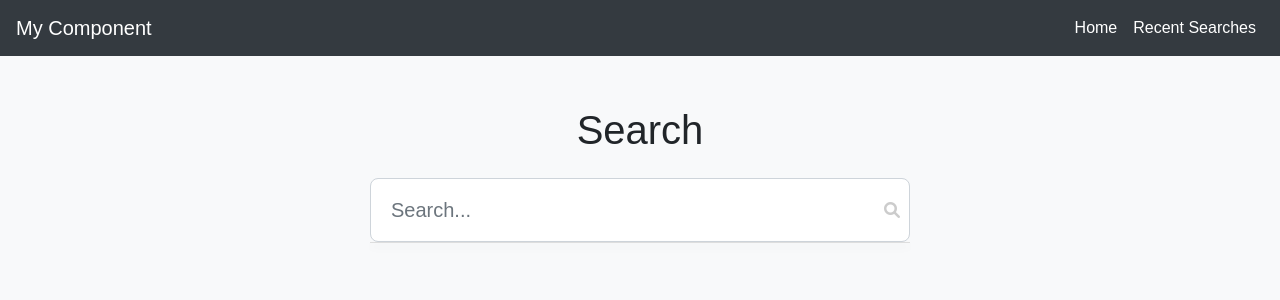
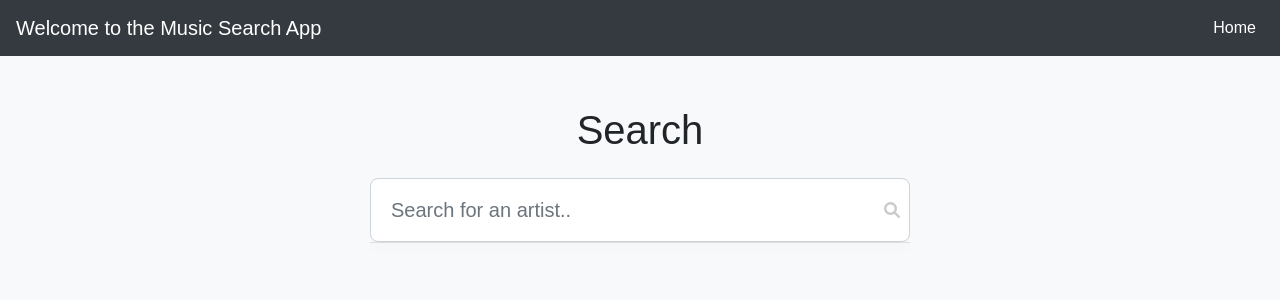
Before and after one commit to ridney2019/autocomplete_component, a Django app: page / in a window 1280 px wide. Shown: the top 300 px of the page. Run offline with Django 3.2, Linux system fonts and the light colour scheme; some libraries are stand-ins or nearby versions.

Commit message:
fix() recent searched

```diff
--- a/search_app/forms.py
+++ /dev/null
@@ -1,4 +0,0 @@
-from django import forms
-
-class ArtistForm(forms.Form):
-    name = forms.CharField(max_length=100, label='Artist Name')
--- a/search_app/templates/search_app/search.html
+++ b/search_app/templates/search_app/search.html
@@ -12,7 +12,7 @@
 </head>
 <body>
     <nav class="navbar navbar-expand-lg navbar-dark">
-        <a class="navbar-brand" href="#">My Component</a>
+        <a class="navbar-brand" href="#">Welcome to the Music Search App</a>
         <button class="navbar-toggler" type="button" data-toggle="collapse" data-target="#navbarNav" aria-controls="navbarNav" aria-expanded="false" aria-label="Toggle navigation">
             <span class="navbar-toggler-icon"></span>
         </button>
@@ -22,8 +22,6 @@
                     <a class="nav-link" href="{% url 'search' %}">Home</a>
                 </li>
                 <li class="nav-item">
-                    <a class="nav-link" href="#">Recent Searches</a>
-                </li>
             </ul>
         </div>
     </nav>
@@ -32,12 +30,8 @@
     <div class="row justify-content-center">
         <div class="col-md-8 col-lg-6">
             <div class="search-box position-relative">
-                    <input type="text" id="autocomplete" class="form-control" placeholder="Search...">
+                    <input type="text" id="autocomplete" class="form-control" name="term" placeholder="Search for an artist..">
                     <i class="fas fa-search position-absolute" style="right: 10px; top: 50%; transform: translateY(-50%);"></i>
-                    {% comment %} <form method="get">
-                        {% csrf_token %}
-                        {{ form.as_p }}
-                    </form> {% endcomment %}
                 <div id="suggestions" class="autocomplete-suggestions"></div>
             </div>
         </div>
--- a/search_app/urls.py
+++ b/search_app/urls.py
@@ -1,9 +1,7 @@
 from django.urls import path
-from .views import search, autocomplete, select_artist, recent_artist
+from .views import search, autocomplete
 
 urlpatterns = [
     path('', search, name='search'),
     path('autocomplete/', autocomplete, name='autocomplete'),
-    # path('select-artist/', select_artist, name='select_artist'),
-    # path('recent-artist/', recent_artist, name='recent_artist'),
 ]
--- a/search_app/views.py
+++ b/search_app/views.py
@@ -3,9 +3,11 @@ from django.shortcuts import render, redirect
 import json
 from django.conf import settings
 import os
-from .forms import ArtistForm
+
 def search(request):
     return render(request, 'search_app/search.html')
+
+recent_searches = []
 
 def autocomplete(request):
     if 'term' in request.GET:
@@ -20,27 +22,21 @@ def autocomplete(request):
 
             results = [item['name'] for item in data if term in item['name'].lower()]
             print(f"Filtered results: {results}")
+
+            # Store recent search in session
+            if 'recent_searches' not in request.session:
+                request.session['recent_searches'] = []
+            recent_searches = request.session['recent_searches']
+            for result in results:
+                if result not in recent_searches:
+                    recent_searches.append(result)
+                    if len(recent_searches) > 10:  # Limit to 10 recent searches
+                        recent_searches.pop(0)
+            request.session['recent_searches'] = recent_searches
+
             return JsonResponse(results, safe=False)
         else:
             print("data.json not found in static files")
             return JsonResponse([], safe=False)
 
     return JsonResponse([], safe=False)
-
-def select_artist(request):
-    if request.method == 'GET':
-        form = ArtistForm(request.GET)
-        if form.is_valid():
-            artist_name = form.cleaned_data['name']
-            Artist.objects.create(name=artist_name)
-            return redirect('recent_artist')
-    else:
-        form = ArtistForm()
-    return render(request, 'search_app/search.html', {'form': form})
-
-def recent_artist(request):
-    recent_artist = Artist.objects.order_by('-selected_at').first()
-    if recent_artist:
-        return HttpResponse(f"The most recent artist selected is: {recent_artist.name}")
-    else:
-        return HttpResponse("No artist has been selected yet.")
```
Also changed, not shown: search_app/templates/search_app/select_artist.html (deleted, +0 -15 lines), search_app/static/jpg/fearless.jpg (deleted), search_app/static/jpg/taylor_swift.jpg (deleted). Lines whose indentation alone changed are shown as unchanged.
